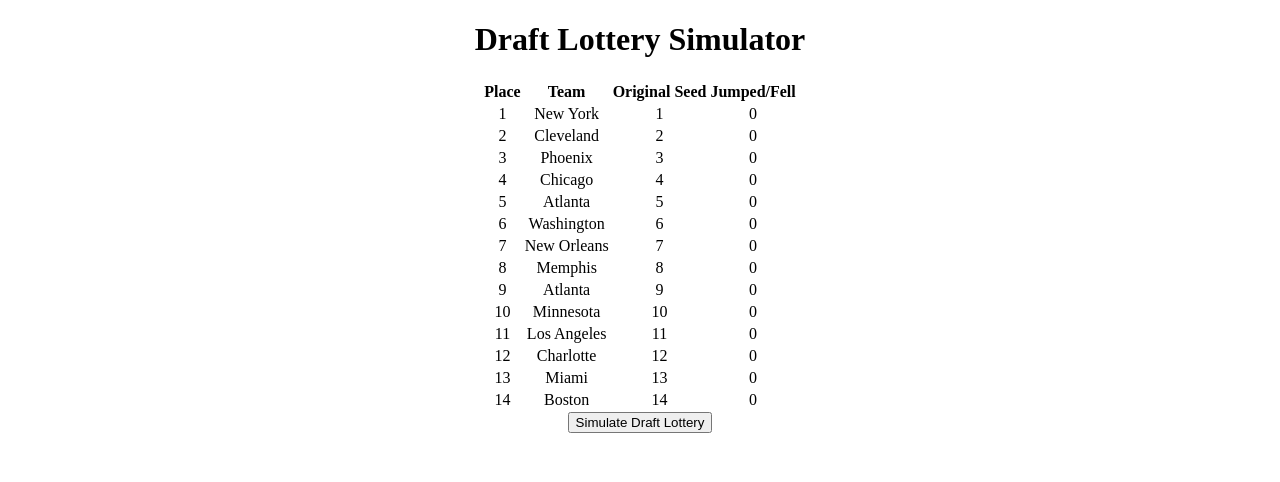
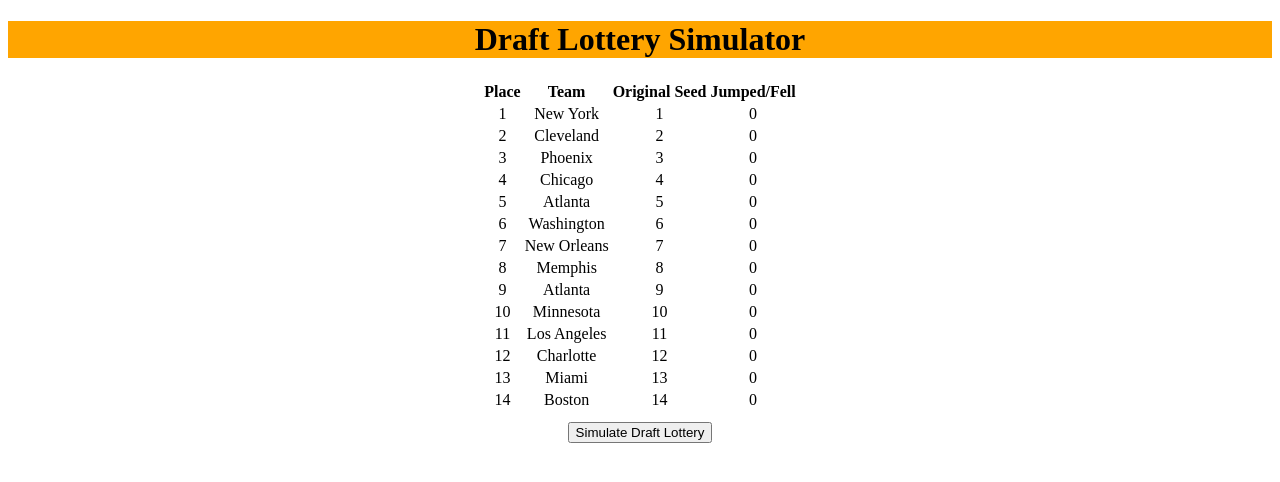
Before and after one commit to Maxwell1126/JS-NBA-Draft-Lottery, a React (Create React App) app: page / in a window 1280 px wide. Shown: the top 482 px of the page. Built offline with nearby package versions, Linux system fonts and the light colour scheme.

Commit message:
Added stylesheet for the Header component. Gave the header a background color of orange.

```diff
--- /dev/null
+++ b/src/Header/Header.css
@@ -0,0 +1,3 @@
+.head {
+    background-color: orange;
+}
--- a/src/Header/Header.js
+++ b/src/Header/Header.js
@@ -1,10 +1,10 @@
 import React, { Component } from 'react';
 import { connect } from 'react-redux';
-
+import './Header.css';
 class Header extends Component {
     render() {
         return (
-            <header>
+            <header className = "head">
                 <h1>Draft Lottery Simulator</h1>
             </header>
         )
--- a/src/LotteryTeams/LotteryTeams.css
+++ b/src/LotteryTeams/LotteryTeams.css
@@ -1,4 +1,5 @@
 .tableContainer {
 display: flex;
 justify-content: center;
+padding-bottom: 10px;
 }
```
